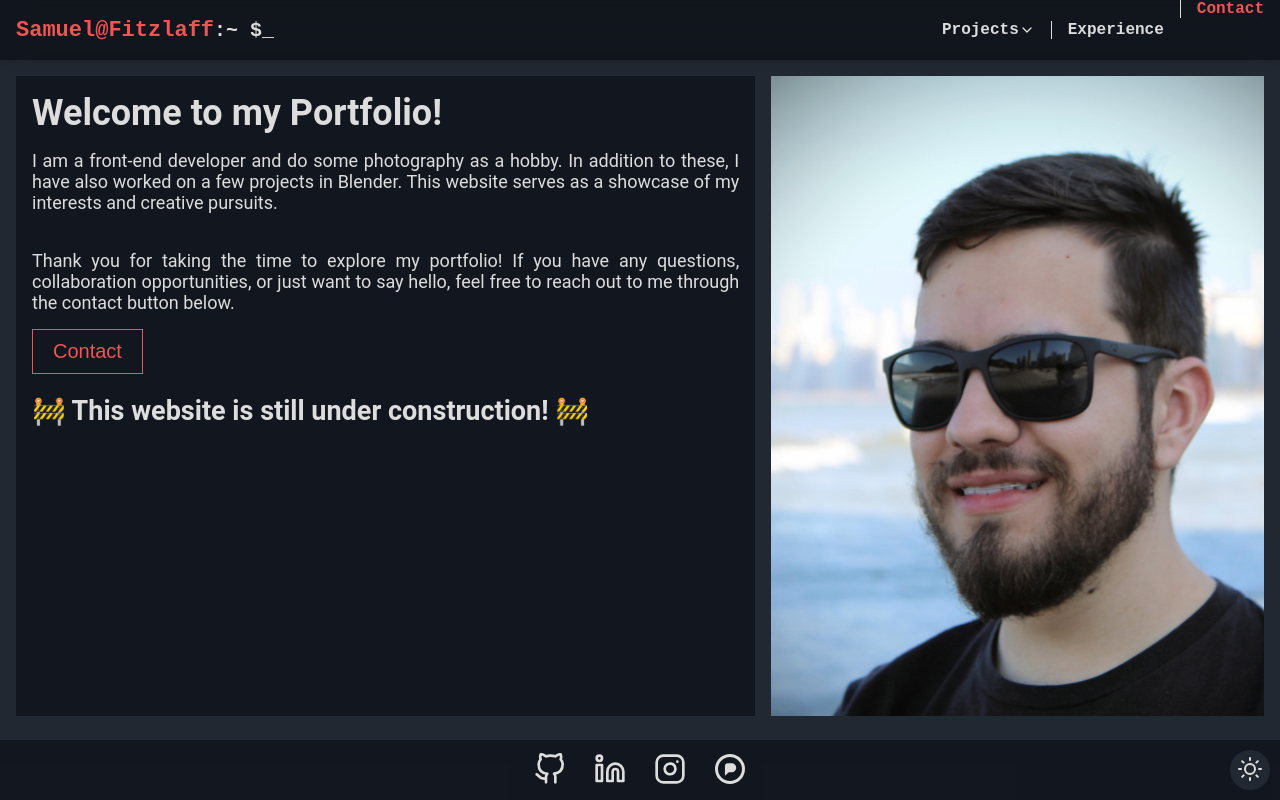
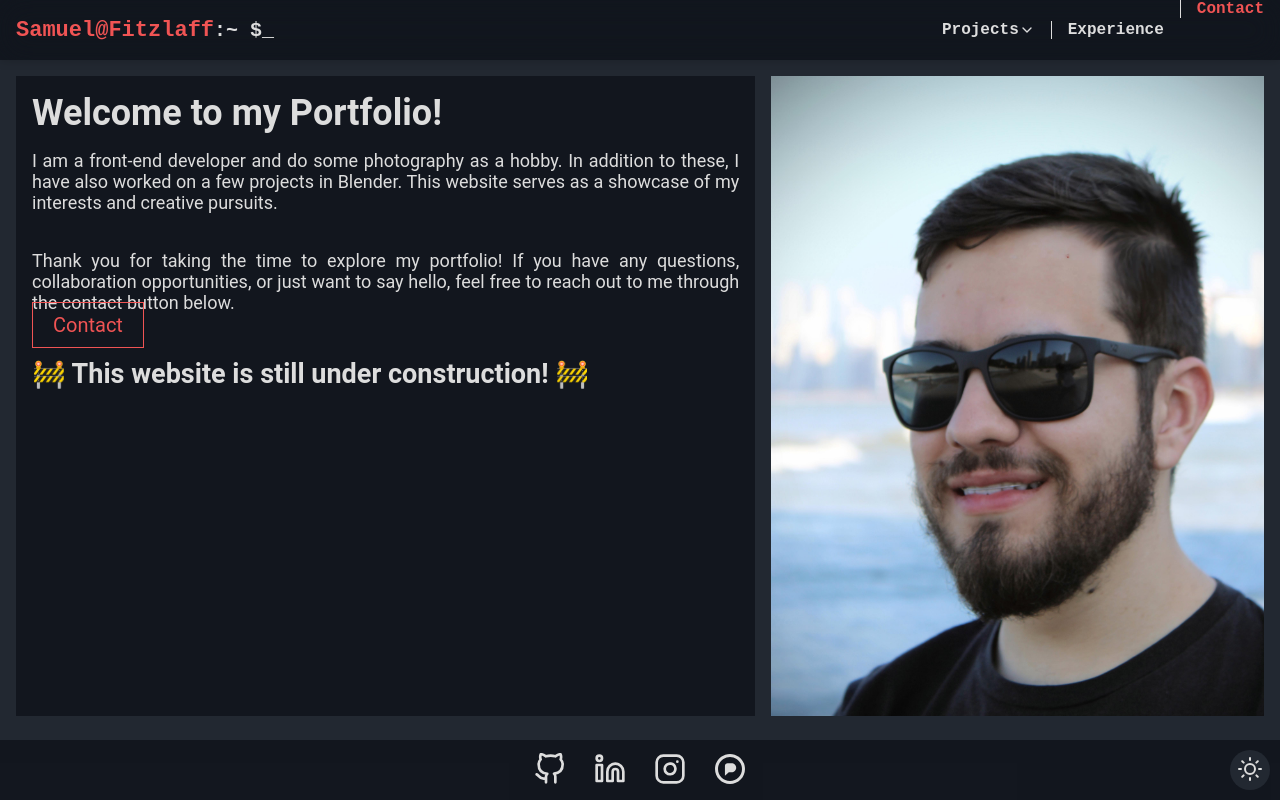
Before and after one commit to SamuelTobiasFitzlaff/SamuelTobiasFitzlaff.github.io, a Next.js app: page / in a window 1280 px wide. Built offline with nearby package versions, Linux system fonts and the light colour scheme.

Commit message:
add contact email to homepage

```diff
--- a/src/pages/index.tsx
+++ b/src/pages/index.tsx
@@ -35,7 +35,7 @@ export default function pages() {
         sinta-se à vontade para entrar em contato comigo através do botão
         abaixo.
       </p> */}
-        <ContactButton>Contact</ContactButton>
+        <ContactButton href="mailto:samuel.fitzlaff@proton.me">Contact</ContactButton>
         <br />
         <br />
         <h2>🚧 This website is still under construction! 🚧</h2>
```
